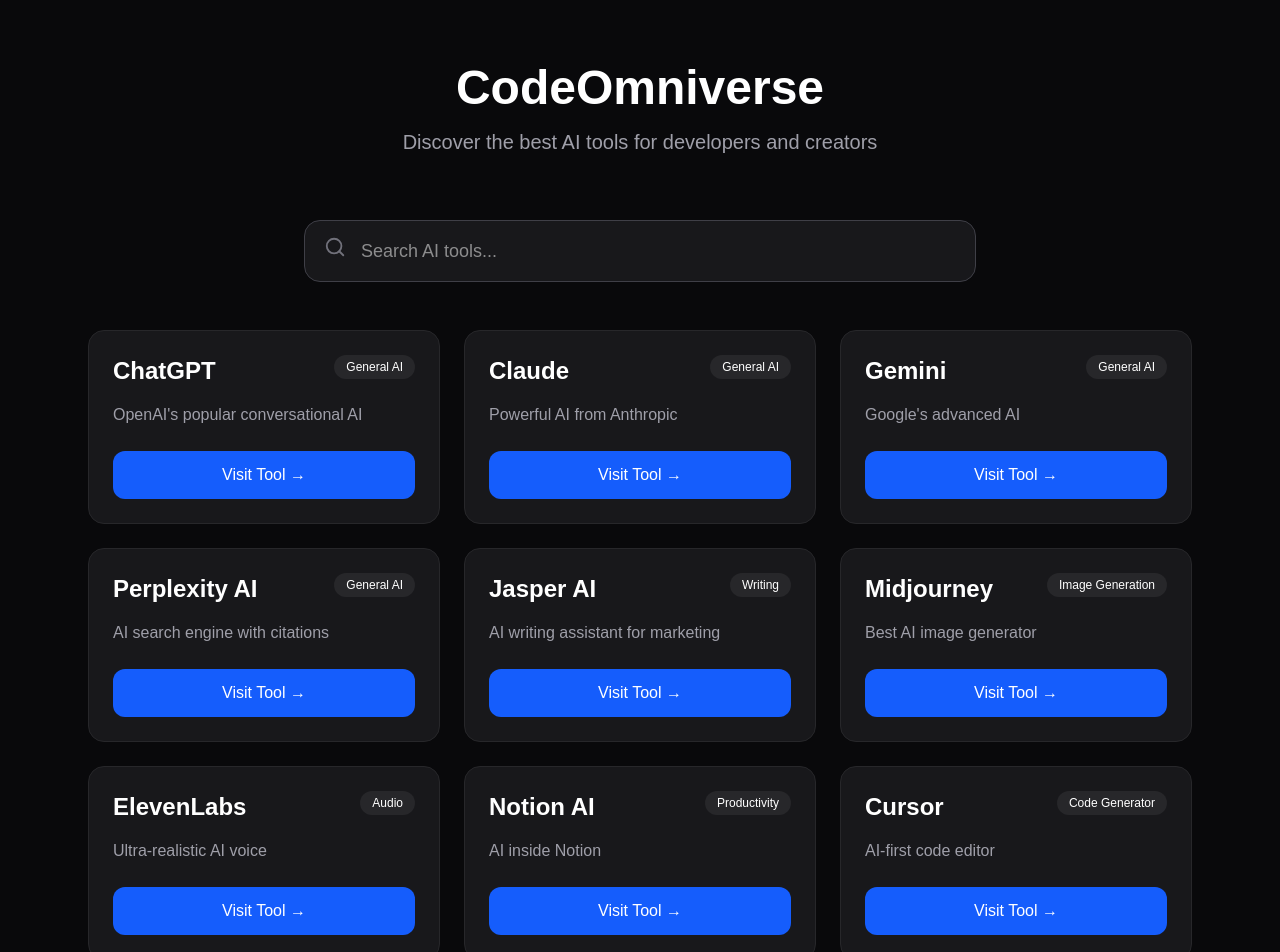
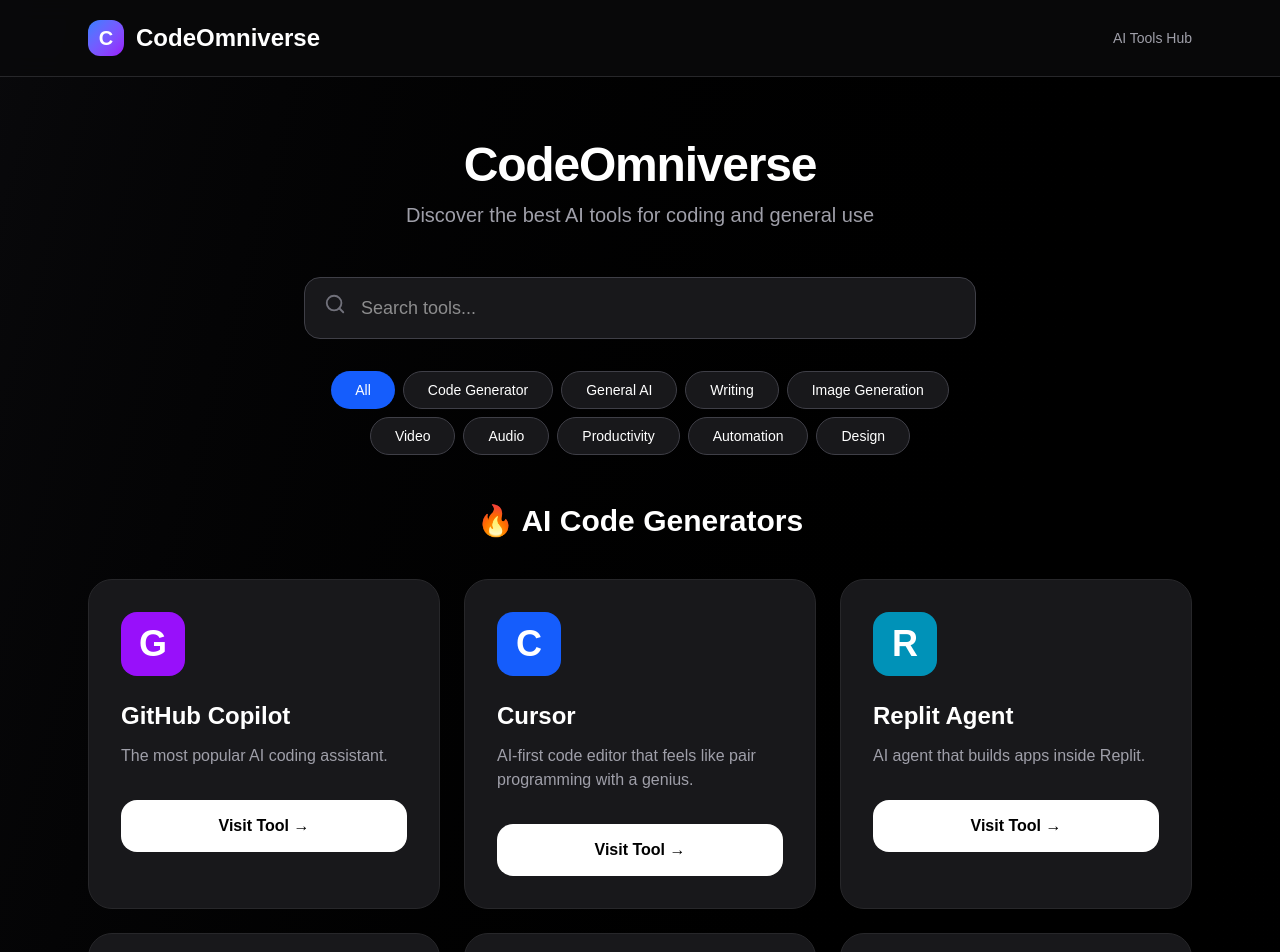
Before and after one commit to karhyoone/codeomniverse, a Next.js app: page / in a window 1280 px wide. Shown: the top 952 px of the page. Built offline with nearby package versions, Linux system fonts and the light colour scheme.

Commit message:
Added all requested tools - General AI Tools and AI Code Generators

```diff
--- a/src/app/page.tsx
+++ b/src/app/page.tsx
@@ -1,80 +1,148 @@
 "use client";
 
 import { useState } from "react";
-import { Search, ExternalLink } from "lucide-react";
+import { Search, ExternalLink, Star } from "lucide-react";
 
-const tools = [
-  // General AI Tools
-  { name: "ChatGPT", category: "General AI", link: "https://chat.openai.com", description: "OpenAI's popular conversational AI" },
-  { name: "Claude", category: "General AI", link: "https://claude.ai", description: "Powerful AI from Anthropic" },
-  { name: "Gemini", category: "General AI", link: "https://gemini.google.com", description: "Google's advanced AI" },
-  { name: "Perplexity AI", category: "General AI", link: "https://perplexity.ai", description: "AI search engine with citations" },
-  { name: "Jasper AI", category: "Writing", link: "https://jasper.ai", description: "AI writing assistant for marketing" },
-  { name: "Midjourney", category: "Image Generation", link: "https://midjourney.com", description: "Best AI image generator" },
-  { name: "ElevenLabs", category: "Audio", link: "https://elevenlabs.io", description: "Ultra-realistic AI voice" },
-  { name: "Notion AI", category: "Productivity", link: "https://notion.so", description: "AI inside Notion" },
+const generalAITools = [
+  { name: "ChatGPT", description: "OpenAI's most popular conversational AI.", category: "General AI", link: "https://chat.openai.com", rating: 4.7, color: "bg-green-600" },
+  { name: "Claude", description: "Anthropic's advanced and thoughtful AI assistant.", category: "General AI", link: "https://claude.ai", rating: 4.8, color: "bg-orange-600" },
+  { name: "Gemini", description: "Google's powerful multimodal AI model.", category: "General AI", link: "https://gemini.google.com", rating: 4.6, color: "bg-blue-600" },
+  { name: "Perplexity AI", description: "AI search engine with accurate citations.", category: "General AI", link: "https://perplexity.ai", rating: 4.7, color: "bg-purple-600" },
+  { name: "Microsoft Copilot", description: "AI assistant integrated across Microsoft ecosystem.", category: "General AI", link: "https://copilot.microsoft.com", rating: 4.5, color: "bg-cyan-600" },
+  { name: "Jasper AI", description: "AI writing assistant for marketing and content creation.", category: "Writing", link: "https://jasper.ai", rating: 4.4, color: "bg-pink-600" },
+  { name: "Copy.ai", description: "Fast AI copywriting and content generation tool.", category: "Writing", link: "https://copy.ai", rating: 4.3, color: "bg-rose-600" },
+  { name: "Rytr", description: "Affordable AI writing assistant.", category: "Writing", link: "https://rytr.me", rating: 4.2, color: "bg-amber-600" },
+  { name: "Writesonic", description: "AI writer with SEO and marketing features.", category: "Writing", link: "https://writesonic.com", rating: 4.4, color: "bg-emerald-600" },
+  { name: "Grammarly", description: "AI-powered writing and grammar checker.", category: "Writing", link: "https://grammarly.com", rating: 4.6, color: "bg-indigo-600" },
+  { name: "Midjourney", description: "Leading AI image generation tool.", category: "Image Generation", link: "https://midjourney.com", rating: 4.8, color: "bg-violet-600" },
+  { name: "DALL·E 3", description: "OpenAI's advanced image generation model.", category: "Image Generation", link: "https://chat.openai.com", rating: 4.7, color: "bg-sky-600" },
+  { name: "Canva Magic Studio", description: "AI design tools inside Canva.", category: "Design", link: "https://canva.com", rating: 4.5, color: "bg-fuchsia-600" },
+  { name: "Adobe Firefly", description: "Adobe's family of generative AI tools.", category: "Design", link: "https://firefly.adobe.com", rating: 4.6, color: "bg-red-600" },
+  { name: "Leonardo.ai", description: "Powerful AI art and image generation platform.", category: "Image Generation", link: "https://leonardo.ai", rating: 4.7, color: "bg-lime-600" },
+  { name: "Synthesia", description: "AI video generation with realistic avatars.", category: "Video", link: "https://synthesia.io", rating: 4.5, color: "bg-teal-600" },
+  { name: "Runway", description: "Advanced AI video and image generation.", category: "Video", link: "https://runwayml.com", rating: 4.6, color: "bg-cyan-600" },
+  { name: "ElevenLabs", description: "Ultra-realistic AI voice synthesis.", category: "Audio", link: "https://elevenlabs.io", rating: 4.9, color: "bg-rose-600" },
+  { name: "Descript", description: "AI-powered audio and video editing.", category: "Audio", link: "https://descript.com", rating: 4.5, color: "bg-amber-600" },
+  { name: "Otter.ai", description: "AI meeting notes and transcription.", category: "Productivity", link: "https://otter.ai", rating: 4.4, color: "bg-yellow-600" },
+  { name: "Gamma", description: "AI-powered presentation maker.", category: "Productivity", link: "https://gamma.app", rating: 4.5, color: "bg-sky-600" },
+  { name: "Notion AI", description: "AI features built into Notion.", category: "Productivity", link: "https://notion.so", rating: 4.5, color: "bg-zinc-600" },
+  { name: "Zapier Central", description: "AI automation and agent builder.", category: "Automation", link: "https://zapier.com", rating: 4.4, color: "bg-emerald-600" },
+  { name: "Framer AI", description: "AI website and design generation in Framer.", category: "Design", link: "https://framer.com", rating: 4.6, color: "bg-fuchsia-600" },
+];
 
-  // AI Code Generators
-  { name: "Cursor", category: "Code Generator", link: "https://cursor.com/?ref=codeomniverse", description: "AI-first code editor" },
-  { name: "GitHub Copilot", category: "Code Generator", link: "https://github.com/features/copilot", description: "AI pair programmer" },
-  { name: "Claude Code", category: "Code Generator", link: "https://claude.ai", description: "Claude for coding" },
-  { name: "v0 by Vercel", category: "Code Generator", link: "https://v0.dev", description: "AI UI generator" },
-  { name: "Bolt.new", category: "Code Generator", link: "https://bolt.new", description: "Instant app builder" },
-  { name: "Replit Agent", category: "Code Generator", link: "https://replit.com/ai", description: "AI agent in Replit" },
-  { name: "Codeium", category: "Code Generator", link: "https://codeium.com", description: "Fast AI coding assistant" },
-  { name: "Tabnine", category: "Code Generator", link: "https://tabnine.com", description: "AI code completion" },
+const codeGenerators = [
+  { name: "GitHub Copilot", description: "The most popular AI coding assistant.", category: "Code Generator", link: "https://github.com/features/copilot", rating: 4.7, color: "bg-purple-600" },
+  { name: "Cursor", description: "AI-first code editor that feels like pair programming with a genius.", category: "Code Generator", link: "https://cursor.com/?ref=codeomniverse", rating: 4.9, color: "bg-blue-600" },
+  { name: "Replit Agent", description: "AI agent that builds apps inside Replit.", category: "Code Generator", link: "https://replit.com/ai", rating: 4.5, color: "bg-cyan-600" },
+  { name: "Bolt.new", description: "Instant full-stack app builder with AI.", category: "Code Generator", link: "https://bolt.new", rating: 4.6, color: "bg-green-600" },
+  { name: "v0 by Vercel", description: "Generate beautiful UI components from text.", category: "Code Generator", link: "https://v0.dev", rating: 4.7, color: "bg-pink-600" },
+  { name: "Tabnine", description: "AI code completion for all major IDEs.", category: "Code Generator", link: "https://tabnine.com", rating: 4.4, color: "bg-indigo-600" },
+  { name: "Codeium", description: "Fast and powerful AI coding assistant.", category: "Code Generator", link: "https://codeium.com", rating: 4.5, color: "bg-emerald-600" },
+  { name: "Amazon CodeWhisperer", description: "AWS AI coding companion.", category: "Code Generator", link: "https://aws.amazon.com/codewhisperer", rating: 4.3, color: "bg-yellow-600" },
+  { name: "Blackbox AI", description: "Fast AI coding assistant with code search.", category: "Code Generator", link: "https://blackbox.ai", rating: 4.4, color: "bg-zinc-600" },
 ];
+
+const allTools = [...generalAITools, ...codeGenerators];
+
+const categories = ["All", "Code Generator", "General AI", "Writing", "Image Generation", "Video", "Audio", "Productivity", "Automation", "Design"];
 
 export default function Home() {
   const [searchTerm, setSearchTerm] = useState("");
+  const [activeCategory, setActiveCategory] = useState("All");
 
-  const filteredTools = tools.filter(tool =>
-    tool.name.toLowerCase().includes(searchTerm.toLowerCase()) ||
-    tool.description.toLowerCase().includes(searchTerm.toLowerCase()) ||
-    tool.category.toLowerCase().includes(searchTerm.toLowerCase())
-  );
+  const filteredTools = allTools.filter(tool => {
+    const matchesSearch = tool.name.toLowerCase().includes(searchTerm.toLowerCase()) ||
+                          tool.description.toLowerCase().includes(searchTerm.toLowerCase());
+    const matchesCategory = activeCategory === "All" || tool.category === activeCategory;
+    return matchesSearch && matchesCategory;
+  });
 
   return (
-    <div className="min-h-screen bg-zinc-950 text-white">
+    <div className="min-h-screen bg-gradient-to-br from-zinc-950 via-black to-zinc-950 text-white">
+      <header className="sticky top-0 z-50 border-b border-zinc-800 bg-zinc-950/90 backdrop-blur-md">
+        <div className="max-w-6xl mx-auto px-6 py-5 flex items-center justify-between">
+          <div className="flex items-center gap-3">
+            <div className="w-9 h-9 bg-gradient-to-br from-blue-500 to-purple-600 rounded-xl flex items-center justify-center text-white font-bold text-xl">C</div>
+            <h1 className="text-2xl font-semibold">CodeOmniverse</h1>
+          </div>
+          <p className="text-sm text-zinc-400">AI Tools Hub</p>
+        </div>
+      </header>
+
       <div className="max-w-6xl mx-auto px-6 py-16">
-        <div className="text-center mb-16">
-          <h1 className="text-5xl font-bold mb-4">CodeOmniverse</h1>
-          <p className="text-xl text-zinc-400">Discover the best AI tools for developers and creators</p>
+        <div className="text-center mb-12">
+          <h2 className="text-5xl font-semibold tracking-tight mb-3">CodeOmniverse</h2>
+          <p className="text-xl text-zinc-400">Discover the best AI tools for coding and general use</p>
         </div>
 
+        {/* Search + Filters */}
         <div className="max-w-2xl mx-auto mb-12">
-          <div className="relative">
+          <div className="relative mb-8">
             <Search className="absolute left-5 top-4 text-zinc-500" size={22} />
             <input
               type="text"
-              placeholder="Search AI tools..."
+              placeholder="Search tools..."
               value={searchTerm}
               onChange={(e) => setSearchTerm(e.target.value)}
               className="w-full bg-zinc-900 border border-zinc-700 rounded-2xl pl-14 py-4 text-lg focus:outline-none focus:border-blue-500"
             />
           </div>
+
+          <div className="flex flex-wrap gap-2 justify-center">
+            {categories.map(cat => (
+              <button
+                key={cat}
+                onClick={() => setActiveCategory(cat)}
+                className={`px-6 py-2 rounded-full text-sm font-medium transition-all ${
+                  activeCategory === cat ? "bg-blue-600 text-white" : "bg-zinc-900 border border-zinc-700 hover:bg-zinc-800"
+                }`}
+              >
+                {cat}
+              </button>
+            ))}
+          </div>
         </div>
 
-        <div className="grid grid-cols-1 md:grid-cols-2 lg:grid-cols-3 gap-6">
-          {filteredTools.map((tool, i) => (
-            <div key={i} className="bg-zinc-900 border border-zinc-800 rounded-2xl p-6 hover:border-blue-500 transition-all">
-              <div className="flex justify-between items-start mb-4">
-                <h3 className="text-2xl font-semibold">{tool.name}</h3>
-                <span className="text-xs px-3 py-1 bg-zinc-800 rounded-full">{tool.category}</span>
+        {/* AI Code Generators Section */}
+        <div className="mb-20">
+          <h3 className="text-3xl font-semibold mb-10 text-center">🔥 AI Code Generators</h3>
+          <div className="grid grid-cols-1 md:grid-cols-2 lg:grid-cols-3 gap-6">
+            {codeGenerators.filter(t => activeCategory === "All" || t.category === activeCategory).map((tool, i) => (
+              <div key={i} className="bg-zinc-900 border border-zinc-800 rounded-3xl p-8 hover:border-blue-500 transition-all hover:-translate-y-1">
+                <div className={`w-16 h-16 mb-6 rounded-2xl bg-gradient-to-br ${tool.color} flex items-center justify-center text-4xl font-bold text-white`}>{tool.name[0]}</div>
+                <h4 className="text-2xl font-semibold mb-3">{tool.name}</h4>
+                <p className="text-zinc-400 mb-8 line-clamp-3">{tool.description}</p>
+                <a href={tool.link} target="_blank" rel="noopener noreferrer" className="block w-full text-center bg-white text-black font-semibold py-3.5 rounded-2xl hover:bg-zinc-100">
+                  Visit Tool →
+                </a>
               </div>
-              <p className="text-zinc-400 mb-6 line-clamp-3">{tool.description}</p>
-              <a
-                href={tool.link}
-                target="_blank"
-                rel="noopener noreferrer"
-                className="block w-full text-center bg-blue-600 hover:bg-blue-700 py-3 rounded-xl font-medium transition"
-              >
-                Visit Tool →
-              </a>
-            </div>
-          ))}
+            ))}
+          </div>
+        </div>
+
+        {/* General AI Tools Section */}
+        <div>
+          <h3 className="text-3xl font-semibold mb-10 text-center">🌐 General AI Tools</h3>
+          <div className="grid grid-cols-1 md:grid-cols-2 lg:grid-cols-3 gap-6">
+            {generalAITools.filter(t => activeCategory === "All" || t.category === activeCategory).map((tool, i) => (
+              <div key={i} className="bg-zinc-900 border border-zinc-800 rounded-3xl p-8 hover:border-blue-500 transition-all hover:-translate-y-1">
+                <div className={`w-16 h-16 mb-6 rounded-2xl bg-gradient-to-br ${tool.color} flex items-center justify-center text-4xl font-bold text-white`}>{tool.name[0]}</div>
+                <h4 className="text-2xl font-semibold mb-3">{tool.name}</h4>
+                <p className="text-zinc-400 mb-8 line-clamp-3">{tool.description}</p>
+                <a href={tool.link} target="_blank" rel="noopener noreferrer" className="block w-full text-center bg-white text-black font-semibold py-3.5 rounded-2xl hover:bg-zinc-100">
+                  Visit Tool →
+                </a>
+              </div>
+            ))}
+          </div>
         </div>
       </div>
+
+      <footer className="border-t border-zinc-800 bg-black py-12 mt-20">
+        <div className="max-w-6xl mx-auto px-6 text-center text-zinc-500 text-sm">
+          CodeOmniverse © 2026 • Curated for developers
+        </div>
+      </footer>
     </div>
   );
 }
```
